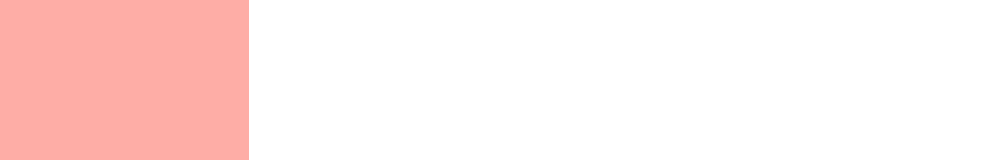
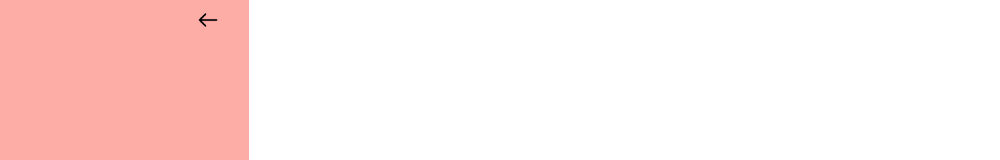
Before and after one commit to emmillykaythe/estuda-mais, a Next.js app: page /cadastro in a window 1280 px wide. Shown: the top 160 px of the page, without its empty margins (71-1071 px from the left). Built offline with nearby package versions, Linux system fonts and the light colour scheme.

Commit message:
button de voltar da página de cadastro para a de login

```diff
--- a/src/app/cadastro/page.js
+++ b/src/app/cadastro/page.js
@@ -1,9 +1,17 @@
 import Image from "next/image";
 import styles from "./page.module.css";
+import Link from "next/link";
+
 
 export default function Home() {
   return (
     <div className={styles.page}>
+
+    <Link href="/" >
+    <div className={styles.voltar}>
+      <Image className = {styles.buttonVoltar} src="/voltar.png" width="20" height="20" alt="Voltar"/>
+    </div>
+    </Link>
 
     <div className = {styles.abaLateral}>
       <Image className ={styles.logo} src="/logo-principal.png" width="350" height="350" alt="Logo"/></div>
--- a/src/app/cadastro/page.module.css
+++ b/src/app/cadastro/page.module.css
@@ -126,3 +126,10 @@
   top: 50%;
   transform: translateY(-50%);
 }
+
+.buttonVoltar {
+  position: absolute;
+  top: 10px;
+  left: 21%;
+  cursor: pointer;
+}
```
